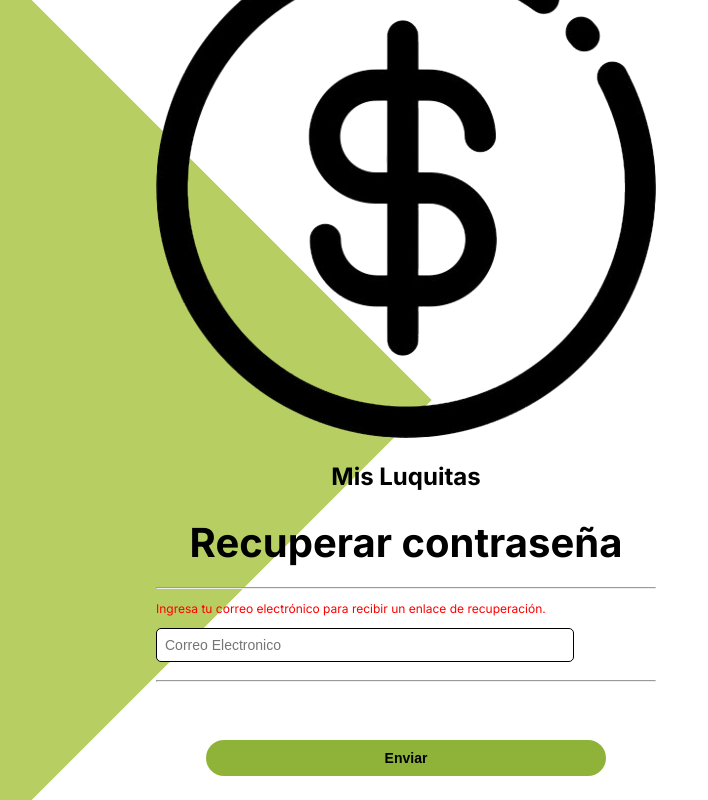
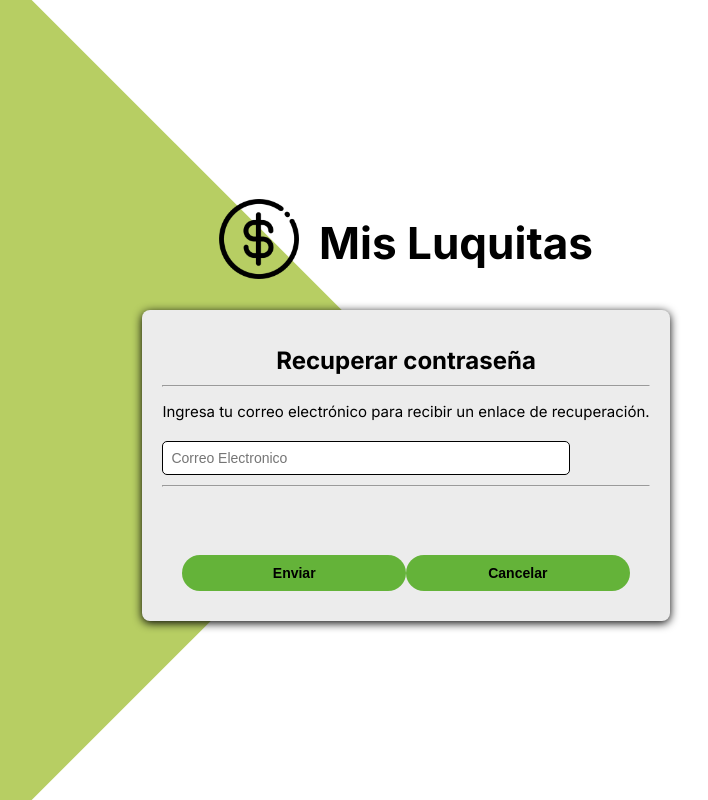
Before and after one commit to CamilaMontoya1786/DevOps-Grupo6-Fronted, a React (Vite) app in the folder Mis_luquitas/client/: page /restorepassword in a window 1280 px wide. Shown: the whole page, without its empty margins (234-942 px from the left). Built offline with nearby package versions, Linux system fonts and the light colour scheme.

Commit message:
Feature restorepassword cs screate restore password (#13)
* Creacion del css restorePasword

* Creación de el CSS del componente restorePassword con los module

```diff
--- a/Mis_luquitas/client/src/page/restorepassword.jsx
+++ b/Mis_luquitas/client/src/page/restorepassword.jsx
@@ -1,5 +1,5 @@
 import React, { useState, useEffect } from "react";
-import "../styles/restorepassword.css";
+import styles from '../styles/restorePassword.module.css';
 import LogoImage from "../imagine/logo.png";
 
 function Restorepassword() {
@@ -30,21 +30,21 @@ function Restorepassword() {
 
   return (
     <div>
-      <div className="header-restorepassword">
-        <img src={LogoImage} alt="Descripción de la imagen" />
-        <h2>Mis Luquitas</h2>
+      <div className={styles.header}>
+        <img className={styles.LogoImage} src={LogoImage} alt="Descripción de la imagen" />
+        <h2 className={styles.h2}>Mis Luquitas</h2>
       </div>
 
-      <form className="container-restorepassword" onSubmit={handleSubmit}>
+      <form className={styles.container} onSubmit={handleSubmit}>
         <div>
-          <h1 className="titulo">Recuperar contraseña</h1>
+          <h1 className={styles.titulo}>Recuperar contraseña</h1>
           <hr></hr>
-          <p className="parrafo">
+          <p className={styles.parrafo}>
             Ingresa tu correo electrónico para recibir un enlace de
             recuperación.{" "}
           </p>
           <input
-            className="input-restorepassword"
+            className={styles.input}
             type="email"
             id="email"
             placeholder="Correo Electronico"
@@ -54,11 +54,11 @@ function Restorepassword() {
           />
           <hr></hr>
         </div>
-        <div className="button-container">
-          <button className="button-restorepassword" type="submit">
+        <div className={styles.button}>
+          <button className={styles.button-1} type="submit">
             Enviar
           </button>
-          <button className="button-restorepassword" type="submit">
+          <button className={styles.button-1}  type="submit">
             Cancelar
           </button>
         </div>
--- a/Mis_luquitas/client/src/styles/loguin.css
+++ b/Mis_luquitas/client/src/styles/loguin.css
@@ -127,7 +127,7 @@ button {
     margin-top: 50px;
     width: 80%; /* Botón también más pequeño */
     padding: 10px;
-    background-color: #8FB339;
+    background-color: #64b339;
     color: #000;
     font-weight: bold;
     border: none;
--- /dev/null
+++ b/Mis_luquitas/client/src/styles/restorePassword.module.css
@@ -0,0 +1,80 @@
+/* restorePassword.module.css */
+
+.special-body-restorepassword {
+  background-color: #f0f0f0; /* Fondo opcional */
+  height: 100vh; /* Altura completa de la ventana */
+  display: flex;
+  justify-content: center; /* Centrado horizontal */
+  align-items: center; /* Centrado vertical */
+}
+
+.header {
+  display: flex;
+  text-align: center; /* Centrar el contenido del encabezado */
+  margin-bottom: 20px; /* Espaciado inferior */
+  justify-content: center; /* Centra horizontalmente */
+  gap: 20px;
+}
+
+.h2 {
+  font-size: 44px; /* Tamaño de la fuente del título */
+}
+
+.LogoImage {
+  width: 80px; /* Ajusta el ancho como necesites */
+  height: 80px; /* Mantiene la proporción */
+  max-width: 100%; /* Asegura que la imagen no se desborde en pantallas pequeñas */
+  margin-top: 20px;
+}
+
+.container {
+  background: #ececec; /* Fondo blanco para el formulario */
+  padding: 20px; /* Espaciado interno */
+  border-radius: 8px; /* Bordes redondeados */
+  box-shadow: 0 2px 10px rgba(0, 0, 0, 1); /* Sombra */
+}
+
+.titulo {
+  font-size: 24px; /* Tamaño de la fuente del título */
+  margin-bottom: 10px; /* Espaciado inferior */
+}
+
+.parrafo {
+  margin-bottom: 20px; /* Espaciado inferior */
+  color: #000000;
+  font-size: 15px;
+}
+
+.input {
+  display: flex;
+  width: 100px; /* Ancho completo del input */
+  padding: 10px; /* Espaciado interno */
+  border: 1px solid #ccc; /* Borde */
+  border-radius: 4px; /* Bordes redondeados */
+  margin-bottom: 10px; /* Espaciado inferior */
+}
+
+.button {
+  display: flex; /* Usar flexbox para alinear los botones */
+  justify-content: space-between; /* Espaciado entre los botones */
+  padding: 10px 20px; /* Espaciado interno para botones */
+
+}
+
+.button-1 {
+  border: bold;
+  border-radius: 4px; /* Bordes redondeados */
+  background-color: #8fb339; /* Color de fondo */
+  color: white; /* Color del texto */
+  cursor: pointer; /* Cambia el cursor al pasar sobre el botón */
+  gap: 20px;
+}
+
+.button-1:hover {
+  background-color: #668423; /* Color de fondo al pasar el ratón */
+}
+
+.p {
+  text-align: center; /* Centrar el mensaje */
+  margin-top: 30px; /* Espaciado superior */
+}
```
Also changed, not shown: Mis_luquitas/client/src/styles/restorepassword.css (deleted).
